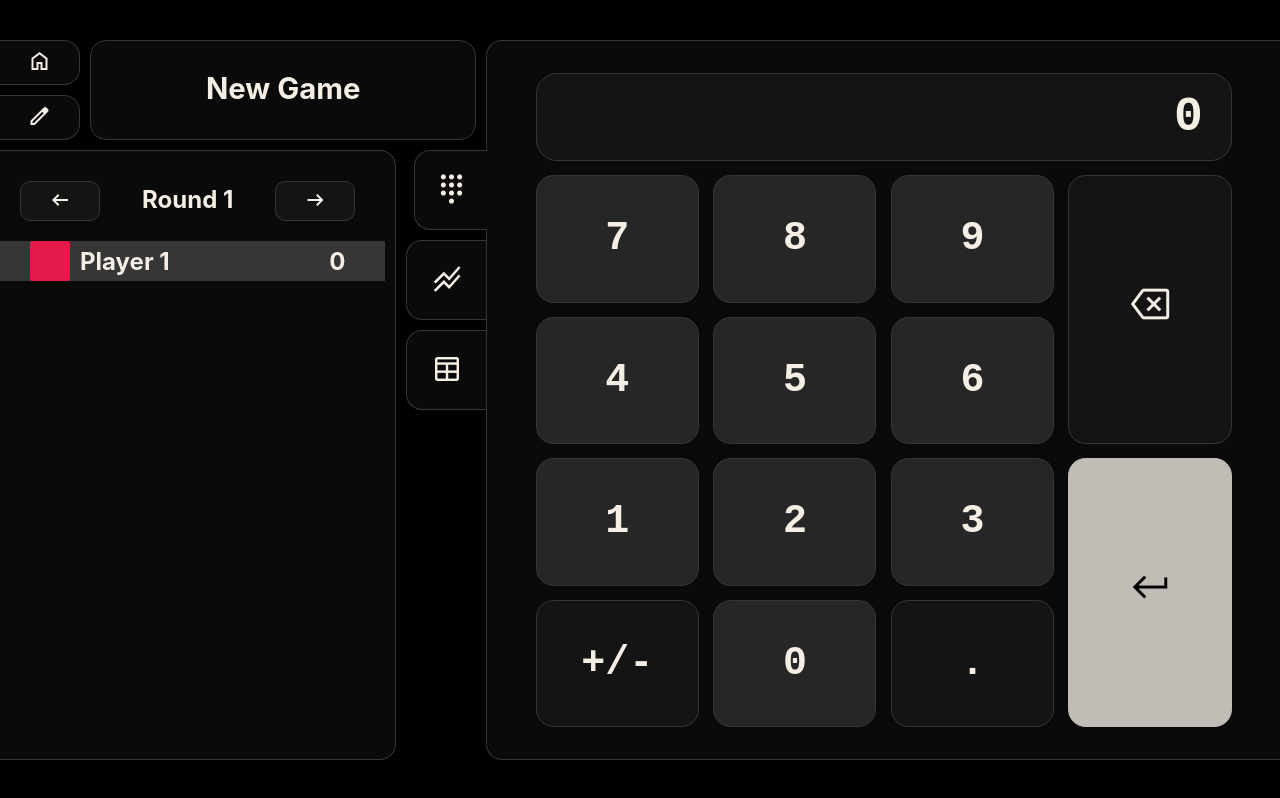
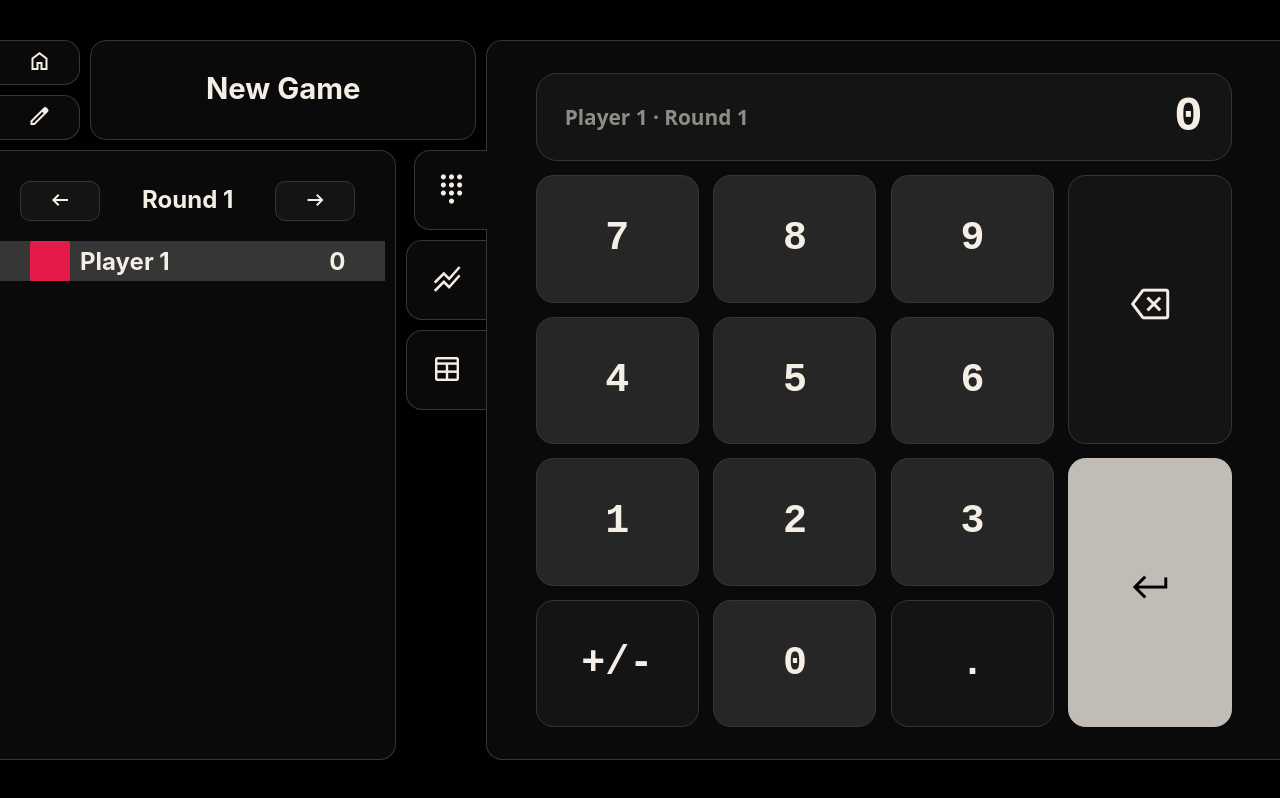
Before and after one commit to hendrikmelse/scoreplot, a React (Vite) app in the folder web/: page /play in a window 1280 px wide. Built offline with nearby package versions, Linux system fonts and the light colour scheme.

Commit message:
Keypad: show whose score is being entered, and in which round
A small caption (Player · Round 7) at the left of the display, which gives way to
the number if they cannot both fit.

Co-Authored-By: Claude Sonnet 5.5 <noreply@anthropic.com>

```diff
--- a/web/src/components/game-play-page/GamePlayPage.tsx
+++ b/web/src/components/game-play-page/GamePlayPage.tsx
@@ -40,6 +40,13 @@ export function GamePlayPage() {
   const selectedPlayerId = game.scorecards.some((card) => card.id === selectedPlayerIdState)
     ? selectedPlayerIdState
     : firstPlayerId;
+
+  // What the keypad says the score being typed is for
+  const selectedPlayer = game.scorecards.find((card) => card.id === selectedPlayerId);
+  const roundName = currentRound === 0 ? "Initial score" : `Round ${currentRound}`;
+  const keypadCaption = selectedPlayer
+    ? `${selectedPlayer.playerName.trim() || "Player"} · ${roundName}`
+    : roundName;
 
   // When leaving edit mode, go back to the first player
   const exitEditMode = useCallback(() => {
@@ -178,6 +185,7 @@ export function GamePlayPage() {
       <div className="content-section">
         {currentContent === "keypad" && (
           <EnterScoresComponent
+            caption={keypadCaption}
             editing={editing}
             onSubmit={(score) => {
               saveScore(score);
--- a/web/src/components/game-play-page/enter-scores-component/EnterScoresComponent.scss
+++ b/web/src/components/game-play-page/enter-scores-component/EnterScoresComponent.scss
@@ -34,7 +34,7 @@ $enter-key-color: color.mix($light-elements, $gray-3, 75%);
     min-width: 0;
     display: flex;
     align-items: center;
-    justify-content: flex-end; // Long numbers get cut off at the left, so the newest digits stay in view
+    gap: 16px;
     overflow: hidden;
     padding: 0 clamp(18px, 3.5vmin, 36px);
     background-color: $gray-2;
@@ -45,6 +45,33 @@ $enter-key-color: color.mix($light-elements, $gray-3, 75%);
     font-size: clamp(30px, 6.4vmin, 48px);
     font-weight: bold;
     white-space: nowrap;
+
+    // Who the score is for, and in which round. It gives way to the number if they can't both fit.
+    .score-caption {
+      flex: 1 1 0;
+      min-width: 0;
+      overflow: hidden;
+      color: rgba($light-elements, 0.55);
+      font-family:
+        system-ui,
+        -apple-system,
+        "Segoe UI",
+        Roboto,
+        sans-serif; // Not the number's font
+      font-size: clamp(14px, 2.6vmin, 22px);
+      font-weight: 600;
+      text-overflow: ellipsis;
+    }
+
+    // Aligned to the right, so a number too long to fit gets cut off at the left, which keeps the
+    // newest digits in view
+    .score-value {
+      flex: 0 1 auto;
+      min-width: 0;
+      display: flex;
+      justify-content: flex-end;
+      overflow: hidden;
+    }
   }
 
   .key {
--- a/web/src/components/game-play-page/enter-scores-component/EnterScoresComponent.tsx
+++ b/web/src/components/game-play-page/enter-scores-component/EnterScoresComponent.tsx
@@ -32,6 +32,7 @@ const keys = [
 ];
 
 export function EnterScoresComponent({
+  caption,
   editing,
   onSubmit,
   onNextPlayer,
@@ -39,6 +40,8 @@ export function EnterScoresComponent({
   onNextRound,
   onPrevRound,
 }: {
+  /** Who the score is for, and in which round, shown next to the number being typed */
+  caption: string;
   editing: boolean;
   onSubmit: (score: number) => void;
   onNextPlayer: () => void;
@@ -97,8 +100,9 @@ export function EnterScoresComponent({
   return (
     <div className="keypad">
       {/* Not an <input>, so that tapping it on a touchscreen can't bring up the on-screen keyboard */}
-      <div className="score-display" role="status" aria-label="Score">
-        {inputScore}
+      <div className="score-display" role="status">
+        <span className="score-caption">{caption}</span>
+        <span className="score-value">{inputScore}</span>
       </div>
       {keys.map(({ key, label, icon, className }) => (
         <button
```
Also changed, not shown: 1 other file (tests, documents, lock files or other folders).
